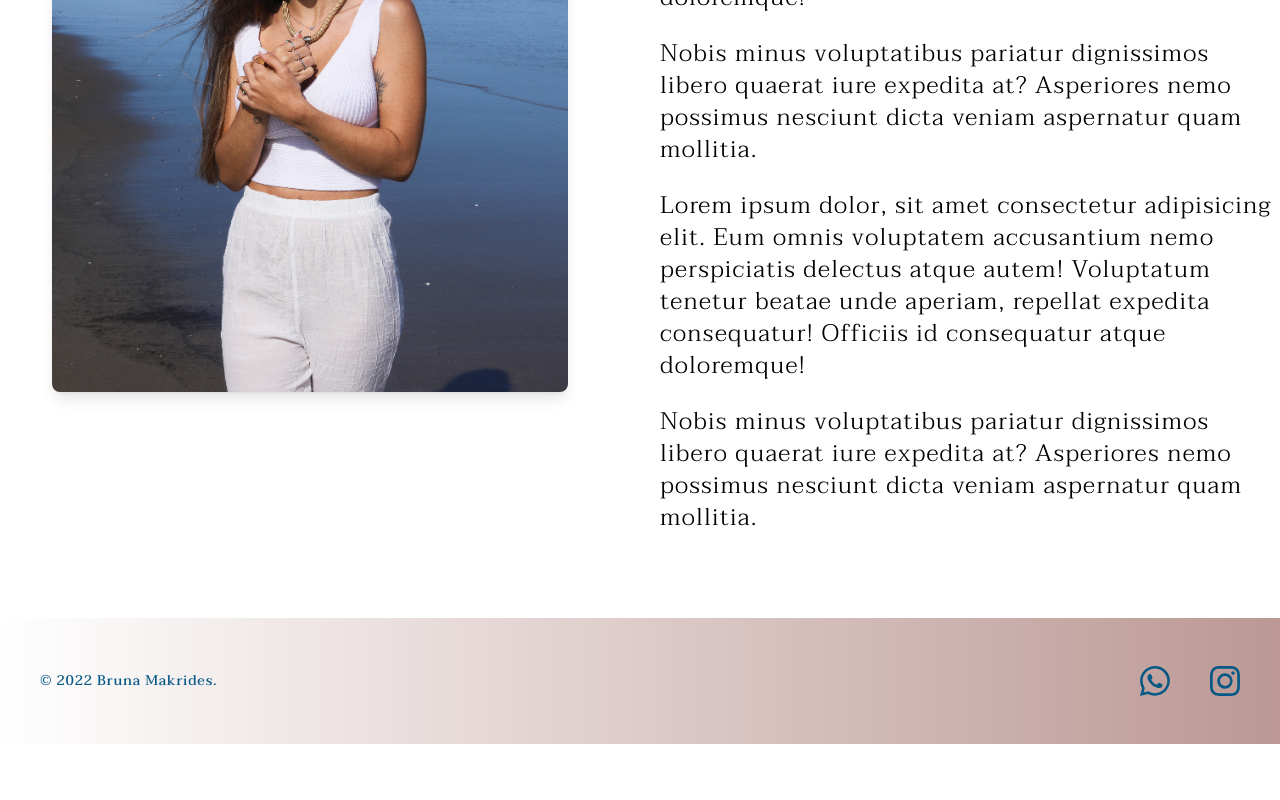
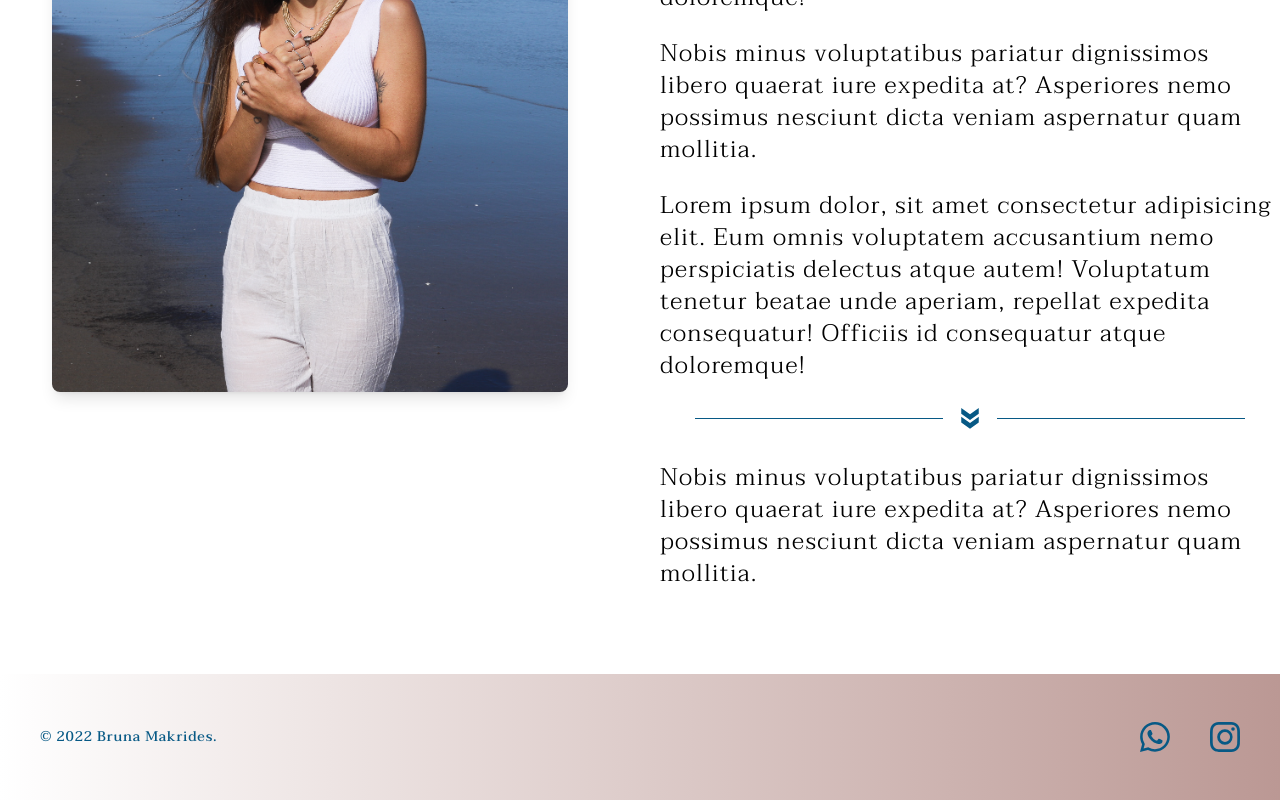
Before and after one commit to cmakride/sp-website, a React (Create React App) app: page / in a window 1280 px wide. Shown: the part 1059-1859 px from the top of the page. Before the commit the page ends 1803 px from the top, so only its background shows below. Built offline with nearby package versions, Linux system fonts and the light colour scheme.

Commit message:
Line with Arrow

```diff
--- a/src/components/About.jsx
+++ b/src/components/About.jsx
@@ -12,6 +12,11 @@ const About = () => {
         <p className="mt-6 font-main text-2xl font-light tracking-wider">Lorem ipsum dolor, sit amet consectetur adipisicing elit. Eum omnis voluptatem accusantium nemo perspiciatis delectus atque autem! Voluptatum tenetur beatae unde aperiam, repellat expedita consequatur! Officiis id consequatur atque doloremque!</p>
         <p className="mt-6 font-main text-2xl font-light tracking-wider"> Nobis minus voluptatibus pariatur dignissimos libero quaerat iure expedita at? Asperiores nemo possimus nesciunt dicta veniam aspernatur quam mollitia.</p>
         <p className="mt-6 font-main text-2xl font-light tracking-wider">Lorem ipsum dolor, sit amet consectetur adipisicing elit. Eum omnis voluptatem accusantium nemo perspiciatis delectus atque autem! Voluptatum tenetur beatae unde aperiam, repellat expedita consequatur! Officiis id consequatur atque doloremque!</p>
+        <div className='w-full mt-4 flex items-center h-10 justify-center gap-3'>
+        <span className="block h-px w-2/5 bg-sky-800"></span>
+        <MdDoubleArrow className='text-3xl text-sky-800 rotate-90'/>
+        <span className="block h-px w-2/5 bg-sky-800"></span>
+        </div>
         <p className="mt-6 font-main text-2xl font-light tracking-wider"> Nobis minus voluptatibus pariatur dignissimos libero quaerat iure expedita at? Asperiores nemo possimus nesciunt dicta veniam aspernatur quam mollitia.</p>
       </div>
 
```
